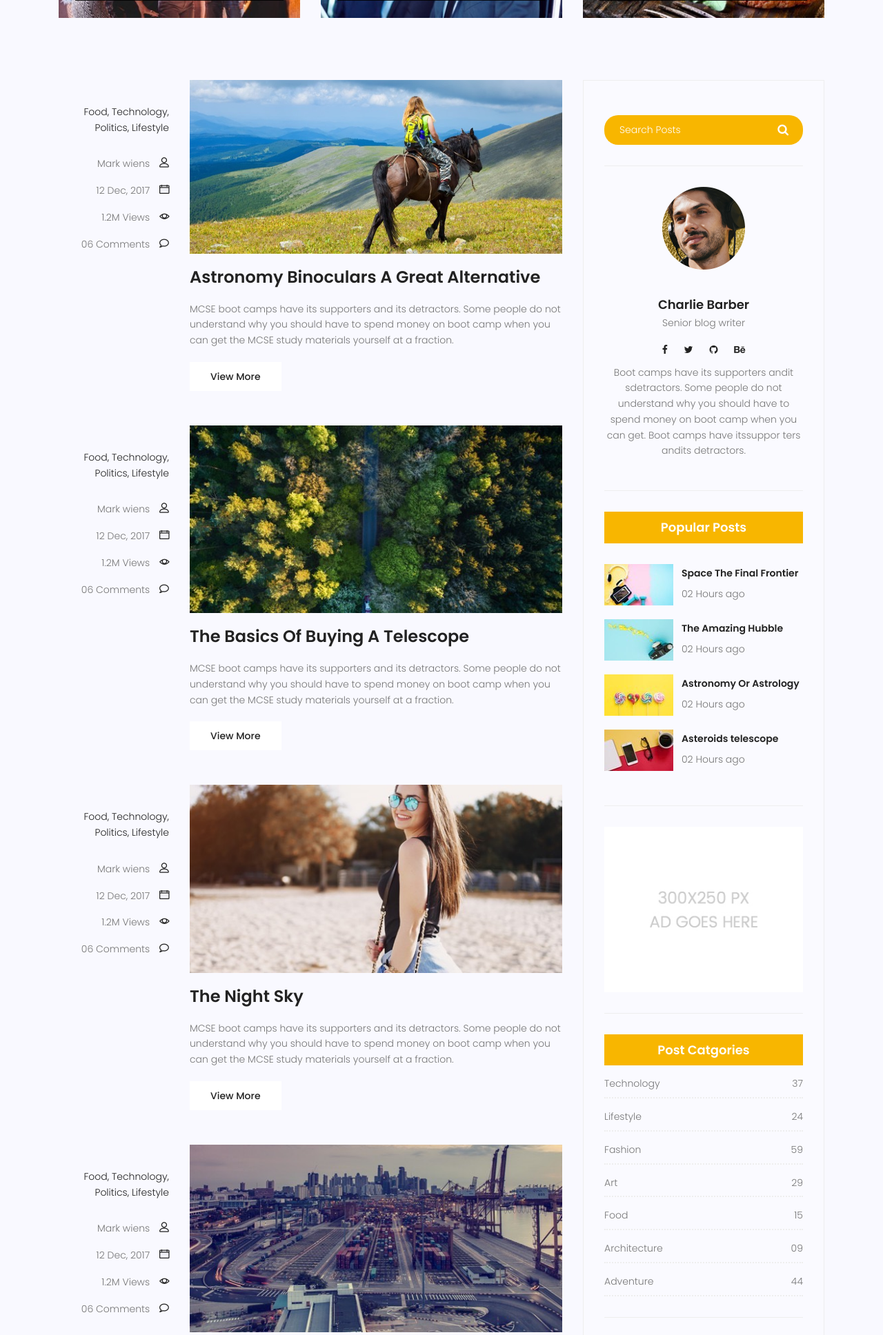
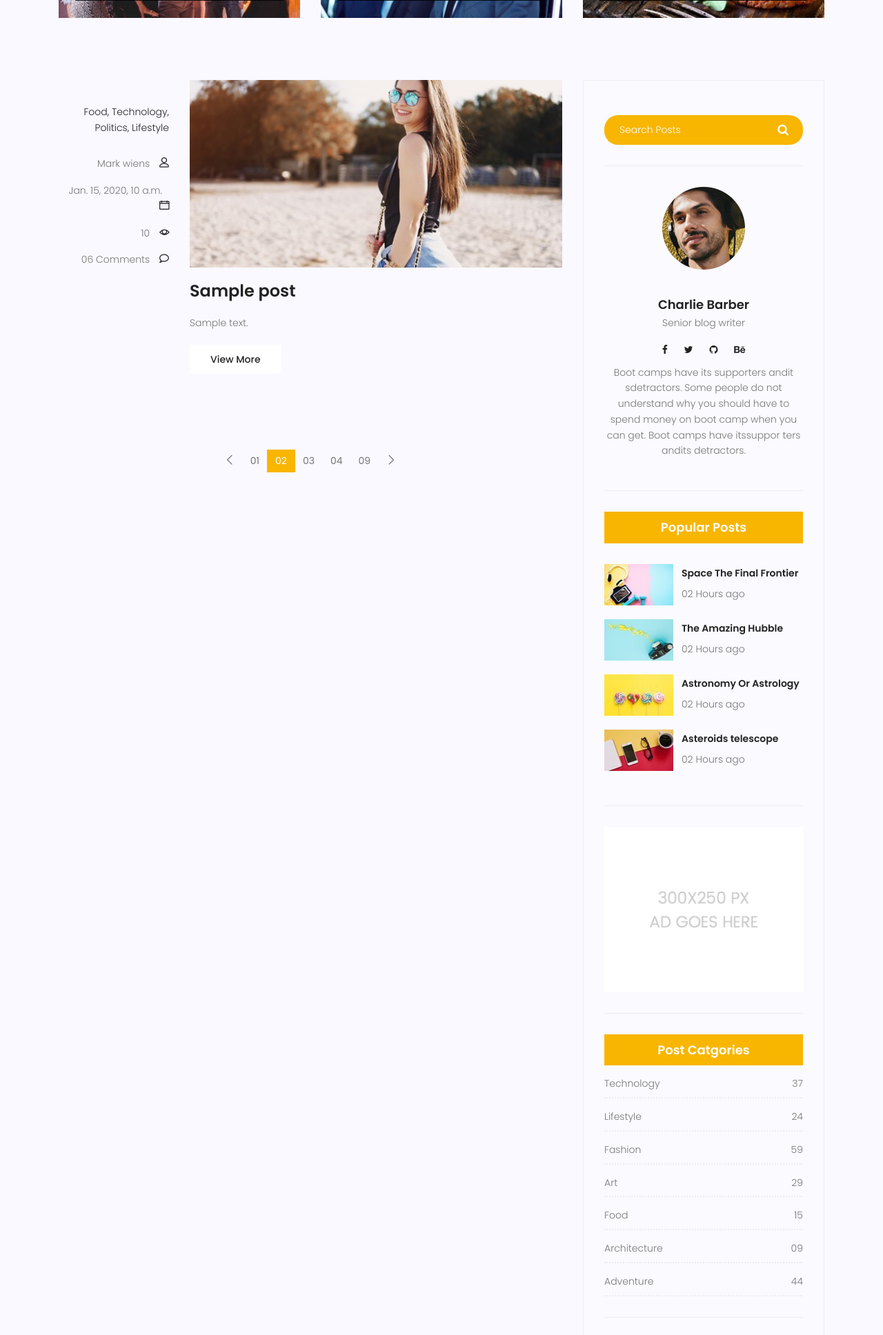
Before and after one commit to ab2rasoul/rslsite, a Django app: page /blog/blog/ in a window 1280 px wide. Shown: the part 966-2902 px from the top of the page at 69% size. Run offline with Django 5.2, Linux system fonts and the light colour scheme; tables that the repository leaves empty hold one stand-in row (values such as "Sample post"); some libraries are stand-ins or nearby versions.

Commit message:
blog changes
changes in blog/home.html
deleting three of the titles
replacing title, content, published_date, and counted_views

```diff
--- a/blog/views.py
+++ b/blog/views.py
@@ -4,12 +4,14 @@ from blog.models import Post
 # Create your views here.
 
 def blog_view(request):
-    return render(request, 'blog/blog-home.html')
+    posts = Post.objects.filter(status=1)
+    context = {'posts' : posts}
+    return render(request, 'blog/blog-home.html',context)
 
 def blog_single(request):
         return render(request, 'blog/blog-single.html')
 
 def test(request):
-      posts = Post.objects.filter(status = 0)
+      posts = Post.objects.all()
       context = {'posts' : posts}
       return render(request, 'test.html', context)
--- a/templates/blog/blog-home.html
+++ b/templates/blog/blog-home.html
@@ -88,6 +88,7 @@
 				<div class="container">
 					<div class="row">
 						<div class="col-lg-8 posts-list">
+							{% for post in posts %}
 							<div class="single-post row">
 								<div class="col-lg-3  col-md-3 meta-details">
 									<ul class="tags">
@@ -98,60 +99,8 @@
 									</ul>
 									<div class="user-details row">
 										<p class="user-name col-lg-12 col-md-12 col-6"><a href="#">Mark wiens</a> <span class="lnr lnr-user"></span></p>
-										<p class="date col-lg-12 col-md-12 col-6"><a href="#">12 Dec, 2017</a> <span class="lnr lnr-calendar-full"></span></p>
-										<p class="view col-lg-12 col-md-12 col-6"><a href="#">1.2M Views</a> <span class="lnr lnr-eye"></span></p>
-										<p class="comments col-lg-12 col-md-12 col-6"><a href="#">06 Comments</a> <span class="lnr lnr-bubble"></span></p>
-									</div>
-								</div>
-								<div class="col-lg-9 col-md-9 ">
-									<div class="feature-img">
-										<img class="img-fluid" src="{% static 'img/blog/feature-img1.jpg' %}" alt="">
-									</div>
-									<a class="posts-title" href="blog-single.html"><h3>Astronomy Binoculars A Great Alternative</h3></a>
-									<p class="excert">
-										MCSE boot camps have its supporters and its detractors. Some people do not understand why you should have to spend money on boot camp when you can get the MCSE study materials yourself at a fraction.
-									</p>
-									<a href="blog-single.html" class="primary-btn">View More</a>
-								</div>
-							</div>
-							<div class="single-post row">
-								<div class="col-lg-3  col-md-3 meta-details">
-									<ul class="tags">
-										<li><a href="#">Food,</a></li>
-										<li><a href="#">Technology,</a></li>
-										<li><a href="#">Politics,</a></li>
-										<li><a href="#">Lifestyle</a></li>
-									</ul>
-									<div class="user-details row">
-										<p class="user-name col-lg-12 col-md-12 col-6"><a href="#">Mark wiens</a> <span class="lnr lnr-user"></span></p>
-										<p class="date col-lg-12 col-md-12 col-6"><a href="#">12 Dec, 2017</a> <span class="lnr lnr-calendar-full"></span></p>
-										<p class="view col-lg-12 col-md-12 col-6"><a href="#">1.2M Views</a> <span class="lnr lnr-eye"></span></p>
-										<p class="comments col-lg-12 col-md-12 col-6"><a href="#">06 Comments</a> <span class="lnr lnr-bubble"></span></p>
-									</div>
-								</div>
-								<div class="col-lg-9 col-md-9 ">
-									<div class="feature-img">
-										<img class="img-fluid" src="{% static 'img/blog/feature-img2.jpg' %}" alt="">
-									</div>
-									<a class="posts-title" href="blog-single.html"><h3>The Basics Of Buying A Telescope</h3></a>
-									<p class="excert">
-										MCSE boot camps have its supporters and its detractors. Some people do not understand why you should have to spend money on boot camp when you can get the MCSE study materials yourself at a fraction.
-									</p>
-									<a href="blog-single.html" class="primary-btn">View More</a>
-								</div>
-							</div>
-							<div class="single-post row">
-								<div class="col-lg-3  col-md-3 meta-details">
-									<ul class="tags">
-										<li><a href="#">Food,</a></li>
-										<li><a href="#">Technology,</a></li>
-										<li><a href="#">Politics,</a></li>
-										<li><a href="#">Lifestyle</a></li>
-									</ul>
-									<div class="user-details row">
-										<p class="user-name col-lg-12 col-md-12 col-6"><a href="#">Mark wiens</a> <span class="lnr lnr-user"></span></p>
-										<p class="date col-lg-12 col-md-12 col-6"><a href="#">12 Dec, 2017</a> <span class="lnr lnr-calendar-full"></span></p>
-										<p class="view col-lg-12 col-md-12 col-6"><a href="#">1.2M Views</a> <span class="lnr lnr-eye"></span></p>
+										<p class="date col-lg-12 col-md-12 col-6"><a href="#">{{post.published_date}}</a> <span class="lnr lnr-calendar-full"></span></p>
+										<p class="view col-lg-12 col-md-12 col-6"><a href="#">{{post.counted_views}}</a> <span class="lnr lnr-eye"></span></p>
 										<p class="comments col-lg-12 col-md-12 col-6"><a href="#">06 Comments</a> <span class="lnr lnr-bubble"></span></p>
 									</div>
 								</div>
@@ -159,39 +108,14 @@
 									<div class="feature-img">
 										<img class="img-fluid" src="{% static 'img/blog/feature-img4.jpg' %}" alt="">
 									</div>
-									<a class="posts-title" href="blog-single.html"><h3>The Night Sky</h3></a>
+									<a class="posts-title" href="#"><h3>{{post.title}}</h3></a>
 									<p class="excert">
-										MCSE boot camps have its supporters and its detractors. Some people do not understand why you should have to spend money on boot camp when you can get the MCSE study materials yourself at a fraction.
+										{{post.content}}
 									</p>
-									<a href="blog-single.html" class="primary-btn">View More</a>
+									<a href="#" class="primary-btn">View More</a>
 								</div>
 							</div>
-							<div class="single-post row">
-								<div class="col-lg-3 col-md-3 meta-details">
-									<ul class="tags">
-										<li><a href="#">Food,</a></li>
-										<li><a href="#">Technology,</a></li>
-										<li><a href="#">Politics,</a></li>
-										<li><a href="#">Lifestyle</a></li>
-									</ul>
-									<div class="user-details row">
-										<p class="user-name col-lg-12 col-md-12 col-6"><a href="#">Mark wiens</a> <span class="lnr lnr-user"></span></p>
-										<p class="date col-lg-12 col-md-12 col-6"><a href="#">12 Dec, 2017</a> <span class="lnr lnr-calendar-full"></span></p>
-										<p class="view col-lg-12 col-md-12 col-6"><a href="#">1.2M Views</a> <span class="lnr lnr-eye"></span></p>
-										<p class="comments col-lg-12 col-md-12 col-6"><a href="#">06 Comments</a> <span class="lnr lnr-bubble"></span></p>
-									</div>
-								</div>
-								<div class="col-lg-9 col-md-9">
-									<div class="feature-img">
-										<img class="img-fluid" src="{% static 'img/blog/feature-img5.jpg' %}" alt="">
-									</div>
-									<a class="posts-title" href="blog-single.html"><h3>Telescopes 101</h3></a>
-									<p class="excert">
-										MCSE boot camps have its supporters and its detractors. Some people do not understand why you should have to spend money on boot camp when you can get the MCSE study materials yourself at a fraction.
-									</p>
-									<a href="blog-single.html" class="primary-btn">View More</a>
-								</div>
-							</div>
+							{% endfor %}
 		                    <nav class="blog-pagination justify-content-center d-flex">
 		                        <ul class="pagination">
 		                            <li class="page-item">
```
